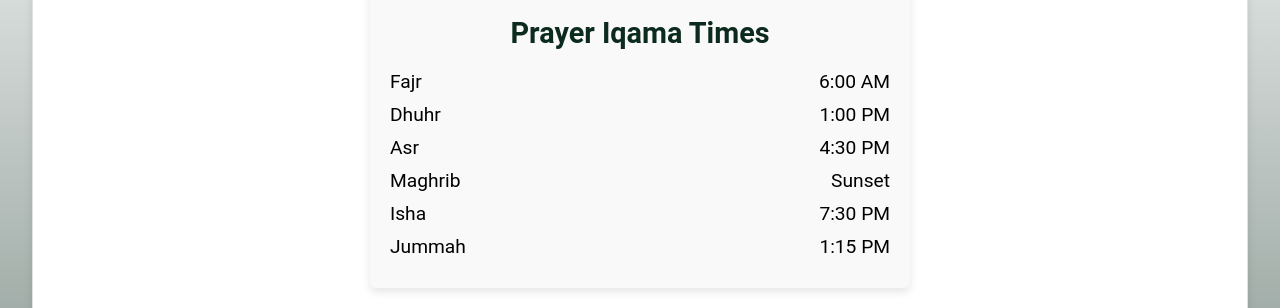
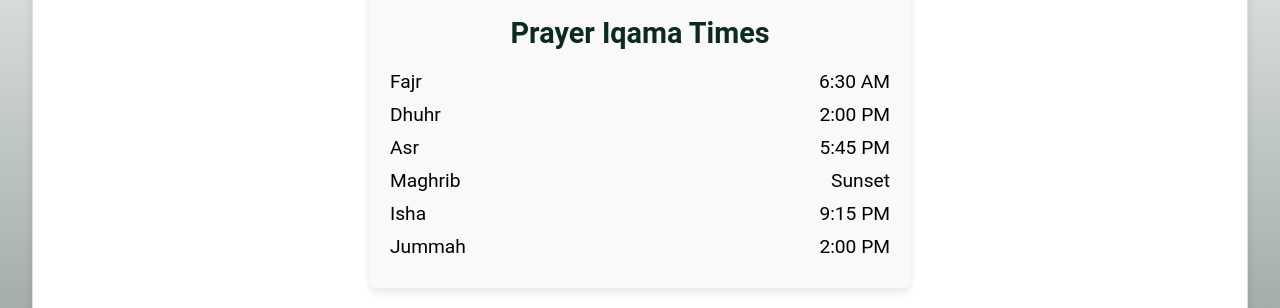
Before and after one commit to Jamalseder7008/Islamic-Center, a React (Vite) app: page / in a window 1280 px wide. Shown: the part 240-548 px from the top of the page. Built offline with nearby package versions, Linux system fonts and the light colour scheme; no server answers; what aws-amplify would draw is missing.

Commit message:
update times

```diff
--- a/src/components/PrayerTimes.tsx
+++ b/src/components/PrayerTimes.tsx
@@ -26,12 +26,12 @@ const PrayerTime = styled.div`
 
 const PrayerTimes: React.FC = () => {
   const times = {
-    Fajr: "6:00 AM",
-    Dhuhr: "1:00 PM",
-    Asr: "4:30 PM",
+    Fajr: "6:30 AM",
+    Dhuhr: "2:00 PM",
+    Asr: "5:45 PM",
     Maghrib: "Sunset",
-    Isha: "7:30 PM",
-    Jummah: "1:15 PM"
+    Isha: "9:15 PM",
+    Jummah: "2:00 PM"
   };
 
   return (
```
